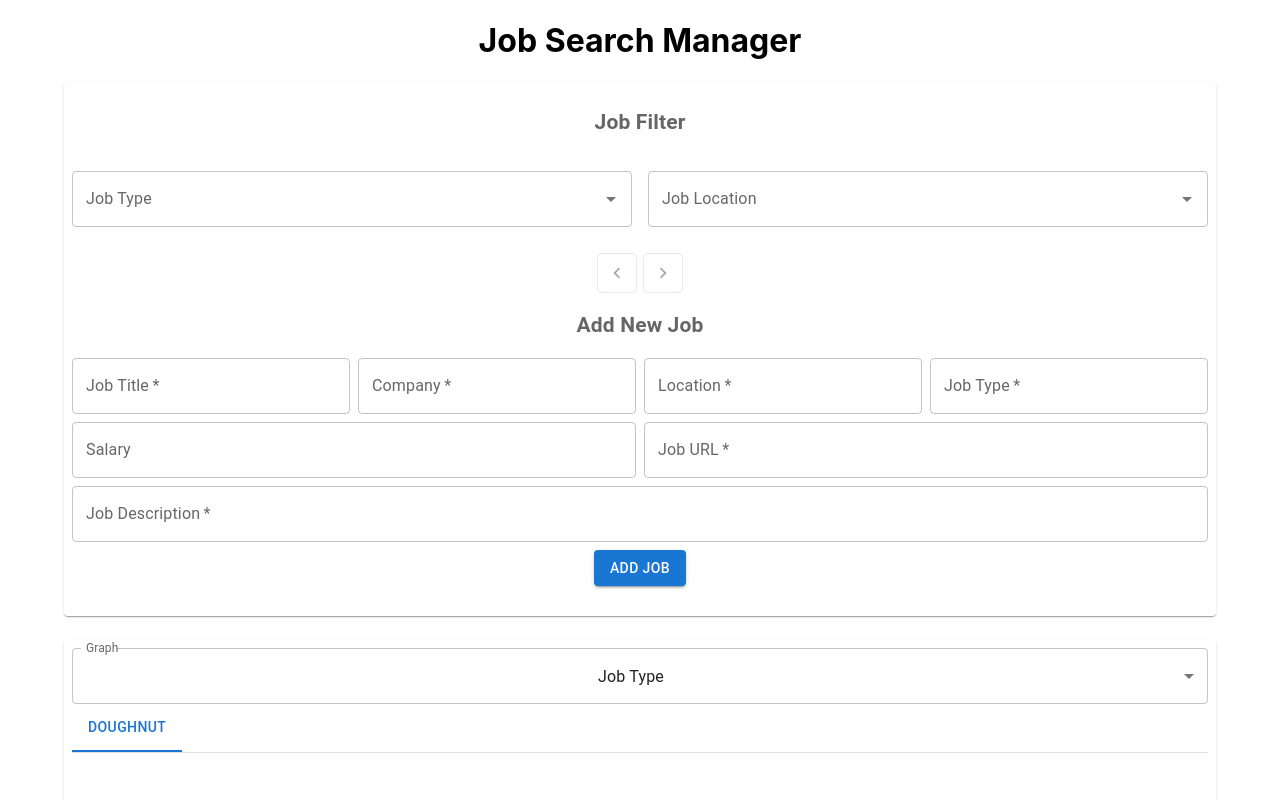
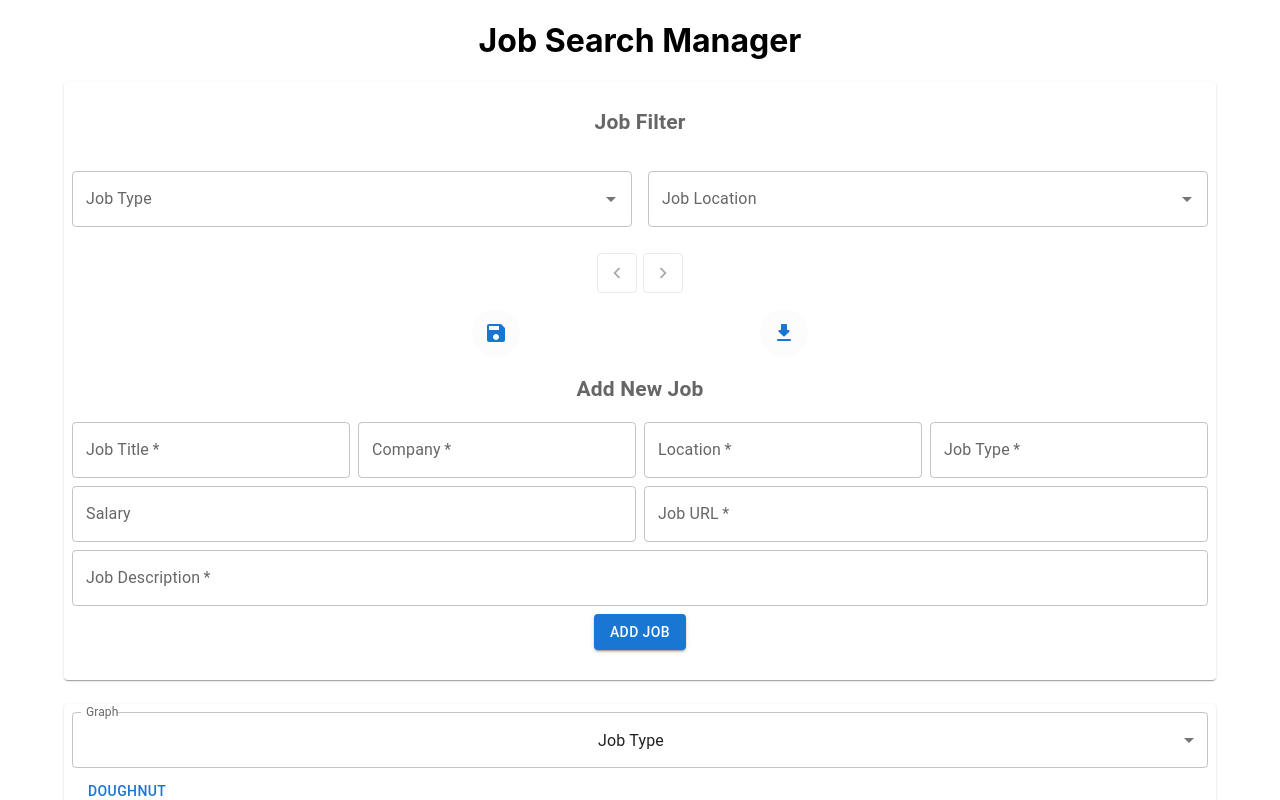
Before and after one commit to jordan-s-ramirez/Job-Search-Manager, a React (Create React App) app: page / in a window 1280 px wide. Both pictures are taken after a click on the button "START NEW". Shown: the top 800 px of the page. Built offline with nearby package versions, Linux system fonts and the light colour scheme.

Commit message:
Implemented save and download buttons

```diff
--- a/src/components/Graphs.js
+++ b/src/components/Graphs.js
@@ -4,12 +4,12 @@ import Tab from '@mui/material/Tab';
 import TabContext from '@mui/lab/TabContext';
 import TabList from '@mui/lab/TabList';
 import TabPanel from '@mui/lab/TabPanel';
-import DoughnutGraph from "./itemComponents/DoughnutGraph";
+import DoughnutGraph from "./itemComponents/Graphs/DoughnutGraph";
 import InputLabel from '@mui/material/InputLabel';
 import MenuItem from '@mui/material/MenuItem';
 import FormControl from '@mui/material/FormControl';
 import Select from '@mui/material/Select';
-// import BarGraph from "./itemComponents/BarGraph";
+// import BarGraph from "./itemComponents/Graphs/BarGraph";
 
 function filterData(data, type) {
   var filterData = {}
--- a/src/components/InfoTable.js
+++ b/src/components/InfoTable.js
@@ -4,7 +4,7 @@ import Grid from '@mui/material/Grid';
 import Box from '@mui/material/Box';
 import TextField from '@mui/material/TextField';
 import Autocomplete from '@mui/material/Autocomplete';
-import DisplayData from './itemComponents/DisplayData';
+import DisplayData from './itemComponents/Cards/DisplayData';
 
 // Function gets set of items in array given name
 function getItemSet(array) {
--- a/src/components/MainGrid.js
+++ b/src/components/MainGrid.js
@@ -57,6 +57,8 @@ export default function MainGrid() {
   const handleAddData = (newItem) => {
     // Update Data
     var arr = Array.from(array)
+    console.log("added")
+    newItem["Timestamp"] = Date.now()
     newItem["index"] = arr.length
     arr.push(newItem)
     setArray(arr)
@@ -65,29 +67,18 @@ export default function MainGrid() {
     localStorage.setItem("jobHuntData", JSON.stringify({data: arr}));
   }
 
+  // Handles data remove also saves: NOTE can save if index is -1
   const handleRemoveData = (oldItemIndex) => {
-    // // Make sure user wants to delete this item
-    // var userResp = window.confirm("Are you use you want to remove " + array[oldItemIndex].Title + " - " + array[oldItemIndex].Company)
-    // // Remove item
-    // if(userResp) {
-    //   var arr = Array.from(array)
-    //   if (oldItemIndex > -1) {
-    //     arr.splice(oldItemIndex, 1);
-    //   }
-
-    //   setArray(arr)
-    // }
-
     // Remove Item
     var arr = Array.from(array)
     if (oldItemIndex > -1) {
       arr.splice(oldItemIndex, 1);
+      // Reorder array
+      for(var i = oldItemIndex; i < arr.length; i++) {
+        arr[i]["index"] = i
+      }
     }
-    // Reorder array
-    for(var i = oldItemIndex; i < arr.length; i++) {
-      arr[i]["index"] = i
-    }
-    console.log("remove", oldItemIndex)
+    localStorage.setItem("jobHuntData", JSON.stringify({data: arr}));
     setArray(arr)
   }
 
--- a/src/components/itemComponents/ComplexCard.js
+++ b/src/components/itemComponents/Cards/ComplexCard.js
@@ -51,6 +51,11 @@ export default function ComplexCard(props) {
         <CardHeader
           title={props.myTitle}
           subheader={props.myCompany + " | " + props.myLoc}
+          action={
+            <IconButton onClick={handleDelete} aria-label="add to favorites">
+              <RemoveCircleIcon color='error'/>
+            </IconButton>
+          }
         />
         <CardContent style={{textAlign:'left'}}>
           <ul>
@@ -64,16 +69,14 @@ export default function ComplexCard(props) {
           </ul>
         </CardContent>
         <CardActions disableSpacing>
-          <IconButton onClick={handleDelete} aria-label="add to favorites">
-            <RemoveCircleIcon />
-          </IconButton>
+
           <ExpandMore
             expand={expanded}
             onClick={handleExpandClick}
             aria-expanded={expanded}
             aria-label="show more"
           >
-            <ExpandMoreIcon />
+            <ExpandMoreIcon color='info'/>
           </ExpandMore>
         </CardActions>
         <Collapse in={expanded} timeout="auto" unmountOnExit>
--- a/src/components/itemComponents/DisplayData.js
+++ b/src/components/itemComponents/Cards/DisplayData.js
@@ -3,6 +3,9 @@ import Box from '@mui/material/Box';
 import Grid from '@mui/material/Grid';
 import ComplexCard from './ComplexCard';
 import Pagination from '@mui/material/Pagination';
+import IconButton from '@mui/material/IconButton';
+import SaveIcon from '@mui/icons-material/Save';
+import DownloadRoundedIcon from '@mui/icons-material/DownloadRounded';
 
 export default function DisplayData(props) {
   const [data, setData] = useState([])
@@ -12,6 +15,25 @@ export default function DisplayData(props) {
   const handlePageChange = (event, value) => {
     setCurrPage(value)
     setCurrPageData(data[value - 1])
+  }
+
+  const handleDownload = () => {
+    var header = ["Timestamp","Title","Job Type", "Location","Salary","Job Description","Job URL","Company","Application Status"]
+
+    var data = []
+
+    for(var i = 0; i < props.data.length; i++) {
+      var singleData = []
+      for(var j = 0; j < header.length; j++) {
+        console.log(props.data[i][header[j]])
+        singleData.push(props.data[i][header[j]])
+      }
+      data.push(singleData.join("\t"))
+    }
+
+    console.log("Download TSV", data)
+    var tsv = header.join("\t") + "\n" + data.join("\n");
+    window.location.href = "data:text/tab-separated-values," + encodeURIComponent(tsv);
   }
 
   useEffect(()=>{
@@ -61,8 +83,9 @@ export default function DisplayData(props) {
             />
           )
         })}
-        <Grid item container spacing={2} direction="column" alignItems="center" justifyContent="center">
-          <Grid item xs={12} sm={12} md={12}>
+        <Grid item container spacing={2} direction='column' alignItems="center" justifyContent="center">
+          <Grid item xs={12} sm={12} md={6} lg={6}>
+            <div style={{width:"100%", alignItems:"center"}}>
               <Pagination
                 count={Math.ceil(props.data.length / 8)}
                 page={currPage}
@@ -71,6 +94,19 @@ export default function DisplayData(props) {
                 onChange={handlePageChange}
                 size="large"
               />
+            </div>
+          </Grid>
+        </Grid>
+        <Grid item container spacing={2} alignItems="center" justifyContent="center">
+          <Grid item xs={6} sm={6} md={3} lg={3}>
+            <IconButton size="large" onClick={()=>{props.remDataFunc(-1)}} style={{backgroundColor:"#fcfcfc"}}>
+              <SaveIcon color="primary"/>
+            </IconButton>
+          </Grid>
+          <Grid item xs={6} sm={6} md={3} lg={3}>
+            <IconButton onClick={handleDownload} size="large" style={{backgroundColor:"#fcfcfc"}}>
+              <DownloadRoundedIcon color="primary"/>
+            </IconButton>
           </Grid>
         </Grid>
       </Grid>
```
Also changed, not shown: src/components/itemComponents/Graphs/BarGraph.js (renamed from src/components/itemComponents/BarGraph.js), src/components/itemComponents/Graphs/DoughnutGraph.js (renamed from src/components/itemComponents/DoughnutGraph.js). Lines whose indentation alone changed are shown as unchanged.
